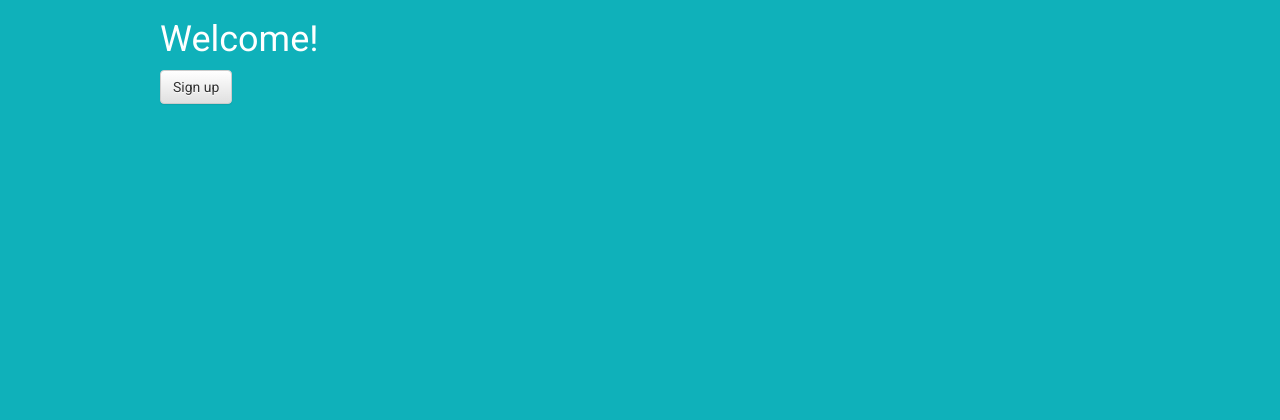
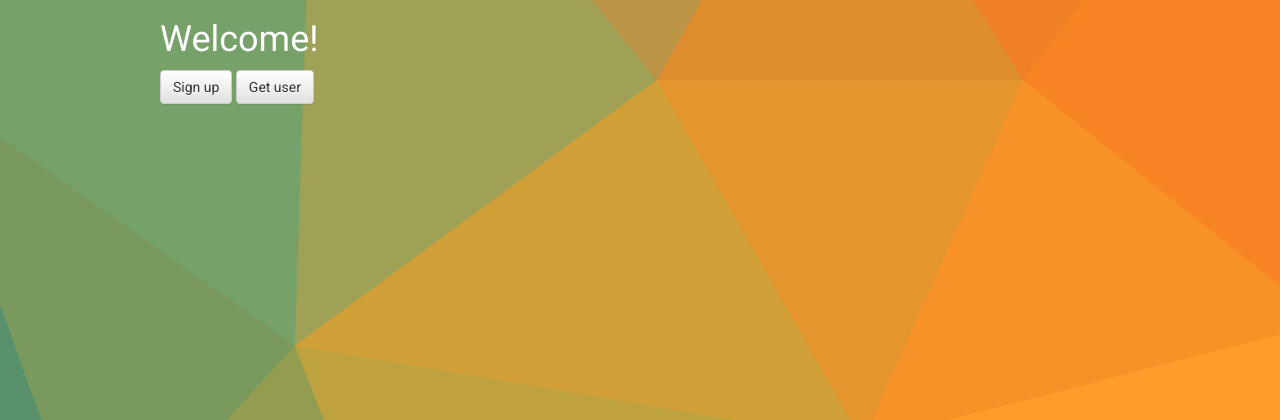
Before and after one commit to st421/example-django-app, a Django app: page / in a window 1280 px wide. Shown: the top 420 px of the page. Run offline with Django 3.2, Linux system fonts and the light colour scheme; some libraries are stand-ins or nearby versions.

Commit message:
Added background image and user query

```diff
--- a/myapp/models.py
+++ b/myapp/models.py
@@ -1,7 +1,7 @@
 from django.db import models
 
 class User(models.Model):
-    name = models.CharField(max_length=50)
+    name = models.CharField(max_length=50, primary_key=True)
     email = models.CharField(max_length=75, null=True)
 
     def __str__(self):
--- a/myapp/static/css/main.css
+++ b/myapp/static/css/main.css
@@ -1,7 +1,7 @@
 body {
   font-family: 'Roboto', sans-serif;
   color:white;
-  background-color:#0fb1ba;
+  background: url('../img/bg.jpg') fixed center;
 }
 #container {
   width:75%;
--- a/myapp/templates/home.html
+++ b/myapp/templates/home.html
@@ -2,4 +2,5 @@
 {% block content %}
     <h1>Welcome!</h1>
     <a href="{% url 'add_user' %}"><button type="button" class="btn btn-default">Sign up</button></a>
+    <a href="{% url 'get_user' %}"><button type="button" class="btn btn-default">Get user</button></a>
 {% endblock %}
--- a/myapp/views.py
+++ b/myapp/views.py
@@ -6,14 +6,9 @@ def home(request):
     return render(request, 'home.html', {})
 
 def get_user(request):
-    if request.method == "POST":
-        user_name = request.POST
-        u = User.objects.get(name=user_name)
-        return render(request, 'user_thanks.html', {'user':user})
-    else:
-        form = UserForm()
-        return render(request, 'add_user.html', {'form':form})
-
+    user_name = "Susan"
+    u = User.objects.get(pk=user_name)
+    return render(request, 'user_thanks.html', {'user':u})
 
 def user_list(request):
     users = User.objects.all()
```
Also changed, not shown: myapp/migrations/0002_auto_20160804_1248.py (added), myapp/static/img/bg.jpg (added).
